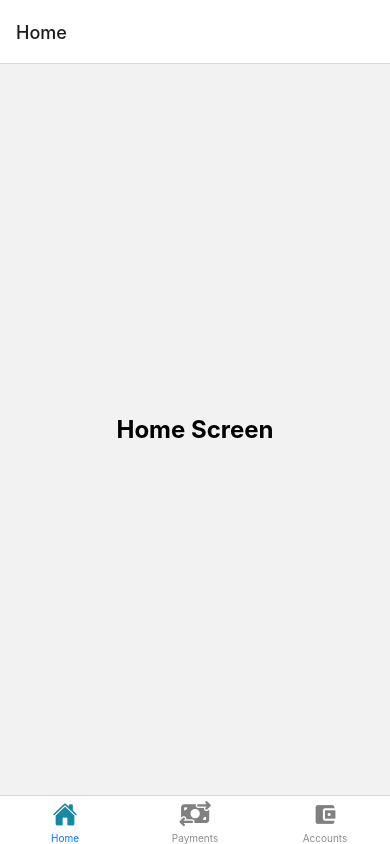
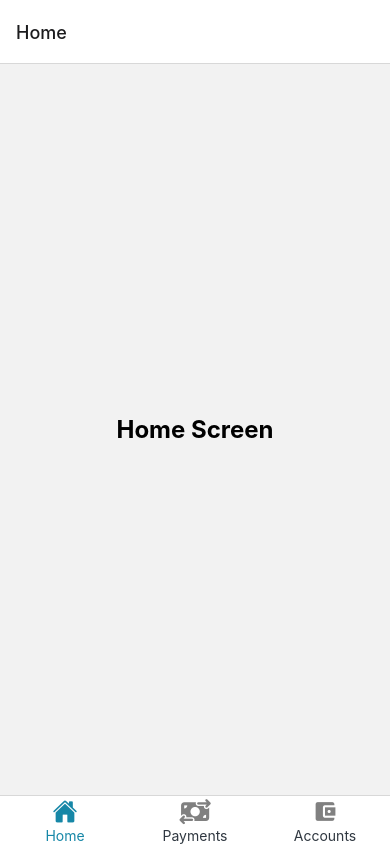
Before and after one commit to Narothe/payflow-mobile, a React Native app in the folder PayFlow/: screen / in a window 390 px wide. Built offline with nearby package versions, Linux system fonts and the light colour scheme.

Commit message:
feat: custom label

```diff
--- a/PayFlow/components/navigation/MainScreen.tsx
+++ b/PayFlow/components/navigation/MainScreen.tsx
@@ -7,21 +7,32 @@ import Accounts from "./screens/Accounts.tsx";
 import Ionicons from 'react-native-vector-icons/Ionicons';
 import MaterialIcons from 'react-native-vector-icons/MaterialIcons';
 import FontAwesome6 from 'react-native-vector-icons/FontAwesome6';
+import { Text, View } from "react-native";
+import React from "react";
 
 const Tab = createBottomTabNavigator();
 
 const homeName: string = "Home";
 const paymentsName: string  = "Payments";
 const accountsName: string  = "Accounts";
+interface TabLabelProps {
+  label: string;
+  focused: boolean;
+}
+const CustomTabLabel: React.FC<TabLabelProps> = ({ label, focused }) => (
+  <Text className={focused ? 'text-tertiary' : 'text-black'}>{label}</Text>
+);
 
 function Tabs() : React.JSX.Element {
   return (
     <NavigationContainer>
-      <Tab.Navigator >
+      <Tab.Navigator>
         <Tab.Screen
           name={homeName}
           component={Home}
           options={{
+            tabBarLabel: ({ focused }) =>
+              <CustomTabLabel label="Home" focused={focused}/>,
             tabBarIcon: ({ focused }) => (
               <Ionicons
                 name={'home'}
@@ -35,6 +46,8 @@ function Tabs() : React.JSX.Element {
           name={paymentsName}
           component={Payments}
           options={{
+            tabBarLabel: ({ focused }) =>
+              <CustomTabLabel label="Payments" focused={focused}/>,
             tabBarIcon: ({ focused }) => (
               <FontAwesome6
                 name={'money-bill-transfer'}
@@ -48,6 +61,8 @@ function Tabs() : React.JSX.Element {
           name={accountsName}
           component={Accounts}
           options={{
+            tabBarLabel: ({ focused }) =>
+              <CustomTabLabel label="Accounts" focused={focused}/>,
             tabBarIcon: ({ focused }) => (
               <MaterialIcons
                 name={'account-balance-wallet'}
```
